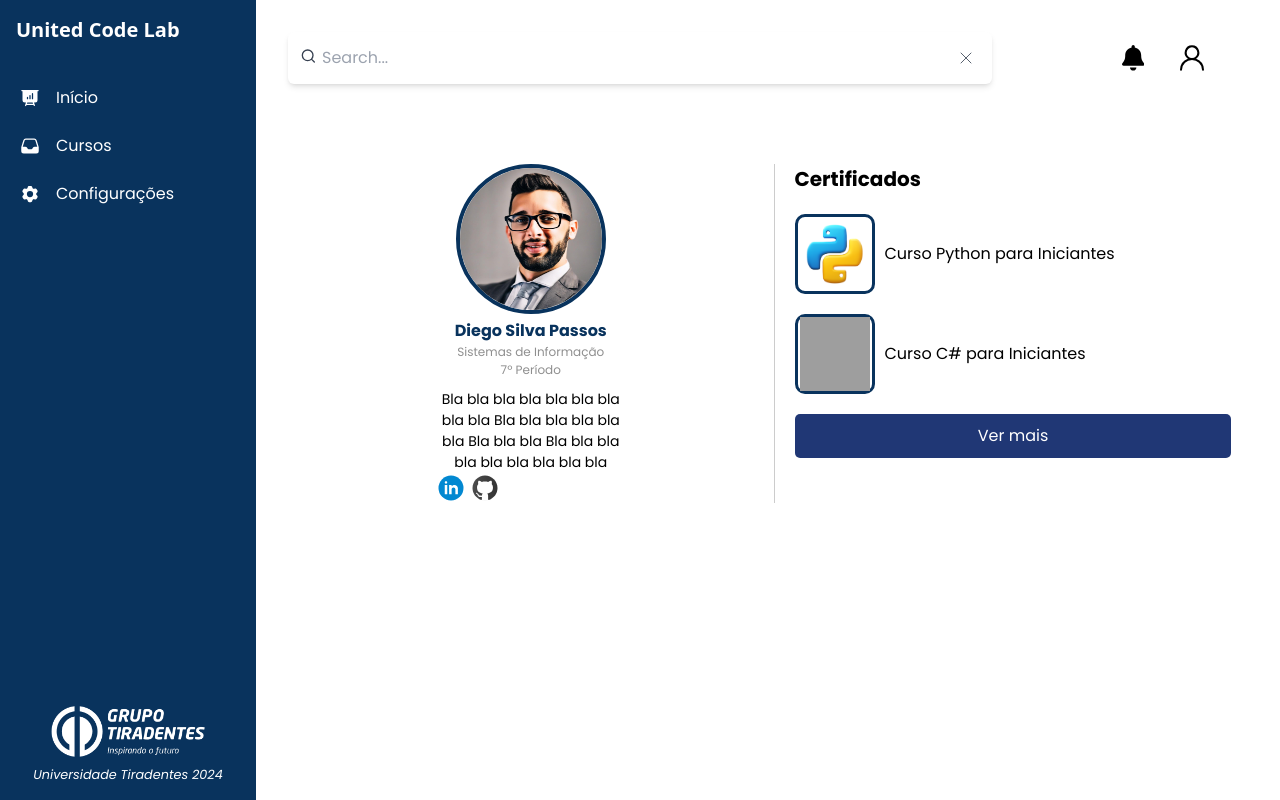
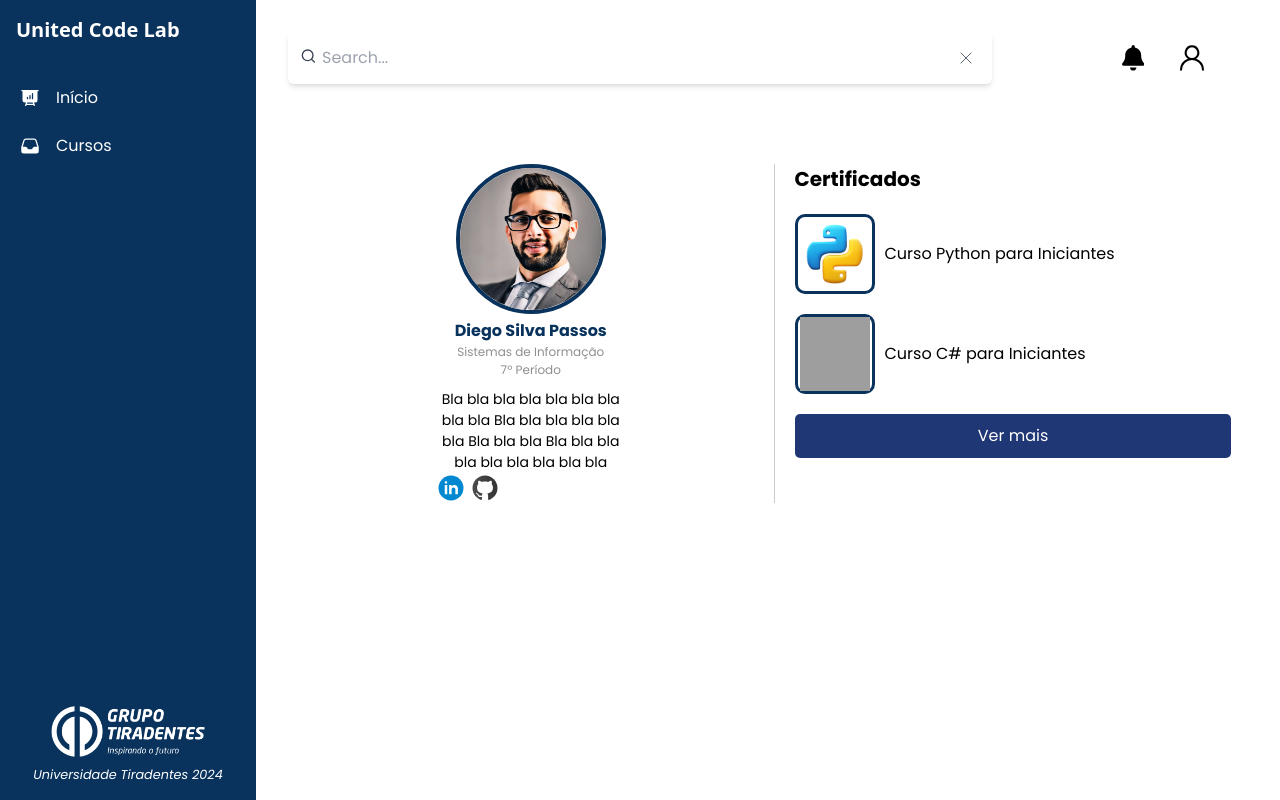
Before and after one commit to unitedcodelab/plataforma-cursos, a Django app: page /perfil/ in a window 1280 px wide. Run offline with Django 5.2, Linux system fonts and the light colour scheme; parts of the project's set-up code (start-up, migrations or seed data) failed here and were passed over; some libraries are stand-ins or nearby versions; grey boxes are pictures that could not be loaded.

Commit message:
fix: Removendo botao de configuraçoes

```diff
--- a/src/templates/components/aside.html
+++ b/src/templates/components/aside.html
@@ -31,14 +31,6 @@
                 </div>
                 Cursos
             </a>
-            <a href="#" class="flex items-center w-full p-3 leading-tight transition-all rounded-md outline-none text-start hover:bg-red-400 hover:bg-opacity-80 hover:text-blue-gray-900 focus:bg-blue-gray-50 focus:bg-opacity-80 focus:text-blue-gray-900 active:bg-blue-gray-50 active:bg-opacity-80 active:text-blue-gray-900">
-                <div class="grid mr-4 place-items-center">
-                    <svg xmlns="http://www.w3.org/2000/svg" viewBox="0 0 24 24" fill="currentColor" aria-hidden="true" class="w-5 h-5">
-                        <path fill-rule="evenodd" d="M11.078 2.25c-.917 0-1.699.663-1.85 1.567L9.05 4.889c-.02.12-.115.26-.297.348a7.493 7.493 0 00-.986.57c-.166.115-.334.126-.45.083L6.3 5.508a1.875 1.875 0 00-2.282.819l-.922 1.597a1.875 1.875 0 00.432 2.385l.84.692c.095.078.17.229.154.43a7.598 7.598 0 000 1.139c.015.2-.059.352-.153.43l-.841.692a1.875 1.875 0 00-.432 2.385l.922 1.597a1.875 1.875 0 002.282.818l1.019-.382c.115-.043.283-.031.45.082.312.214.641.405.985.57.182.088.277.228.297.35l.178 1.071c.151.904.933 1.567 1.85 1.567h1.844c.916 0 1.699-.663 1.85-1.567l.178-1.072c.02-.12.114-.26.297-.349.344-.165.673-.356.985-.57.167-.114.335-.125.45-.082l1.02.382a1.875 1.875 0 002.28-.819l.923-1.597a1.875 1.875 0 00-.432-2.385l-.84-.692c-.095-.078-.17-.229-.154-.43a7.614 7.614 0 000-1.139c-.016-.2.059-.352.153-.43l.84-.692c.708-.582.891-1.59.433-2.385l-.922-1.597a1.875 1.875 0 00-2.282-.818l-1.02.382c-.114.043-.282.031-.449-.083a7.49 7.49 0 00-.985-.57c-.183-.087-.277-.227-.297-.348l-.179-1.072a1.875 1.875 0 00-1.85-1.567h-1.843zM12 15.75a3.75 3.75 0 100-7.5 3.75 3.75 0 000 7.5z" clip-rule="evenodd"></path>
-                    </svg>
-                </div>
-                Configurações
-            </a>
         </nav>
     </div>
     <div class="max-w-[400px] flex flex-col mx-auto mb-4 items-center">
```
